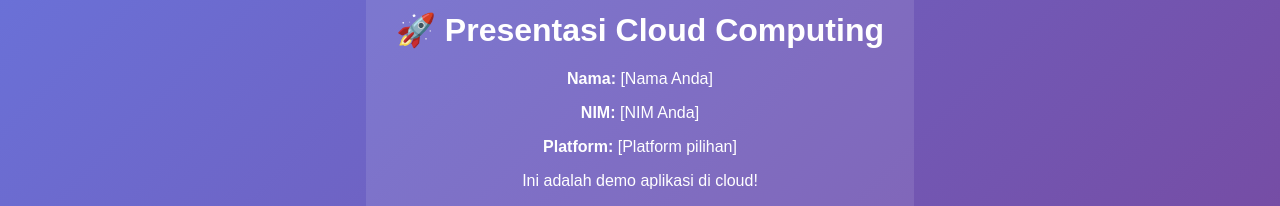
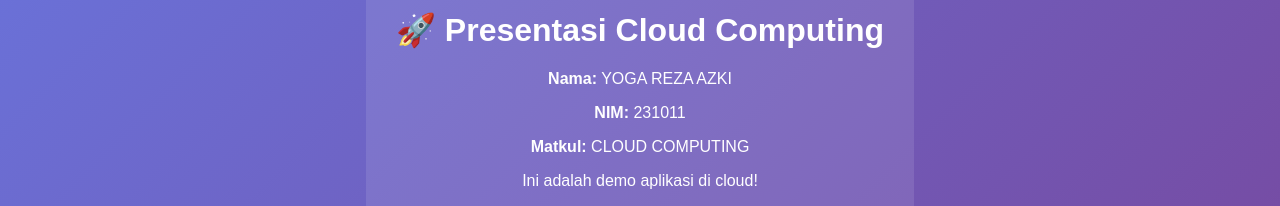
Before and after one commit to agoyikaz-crypto/demo-cloud, a plain HTML site: page index.html in a window 1280 px wide. Shown: the part 569-775 px from the top of the page. Drawn offline with Linux system fonts and the light colour scheme.

Commit message:
Update index.html

```diff
--- a/index.html
+++ b/index.html
@@ -48,9 +48,9 @@
 </div>
     <div class="container">
         <h1>🚀 Presentasi Cloud Computing</h1>
-        <p><strong>Nama:</strong> [Nama Anda]</p>
-        <p><strong>NIM:</strong> [NIM Anda]</p>
-        <p><strong>Platform:</strong> [Platform pilihan]</p>
+        <p><strong>Nama:</strong> YOGA REZA AZKI</p>
+        <p><strong>NIM:</strong> 231011</p>
+        <p><strong>Matkul:</strong> CLOUD COMPUTING</p>
         <p>Ini adalah demo aplikasi di cloud!</p>
     </div>
 </body>
```
